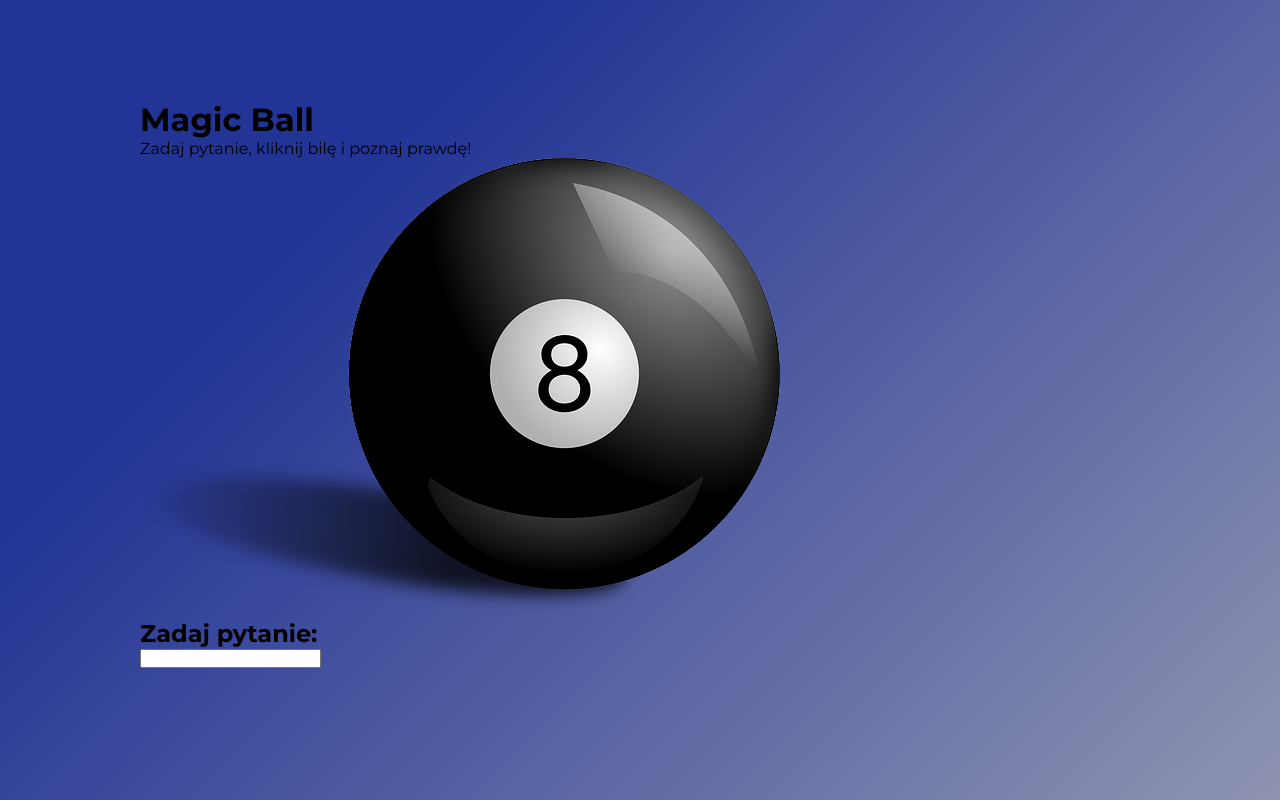
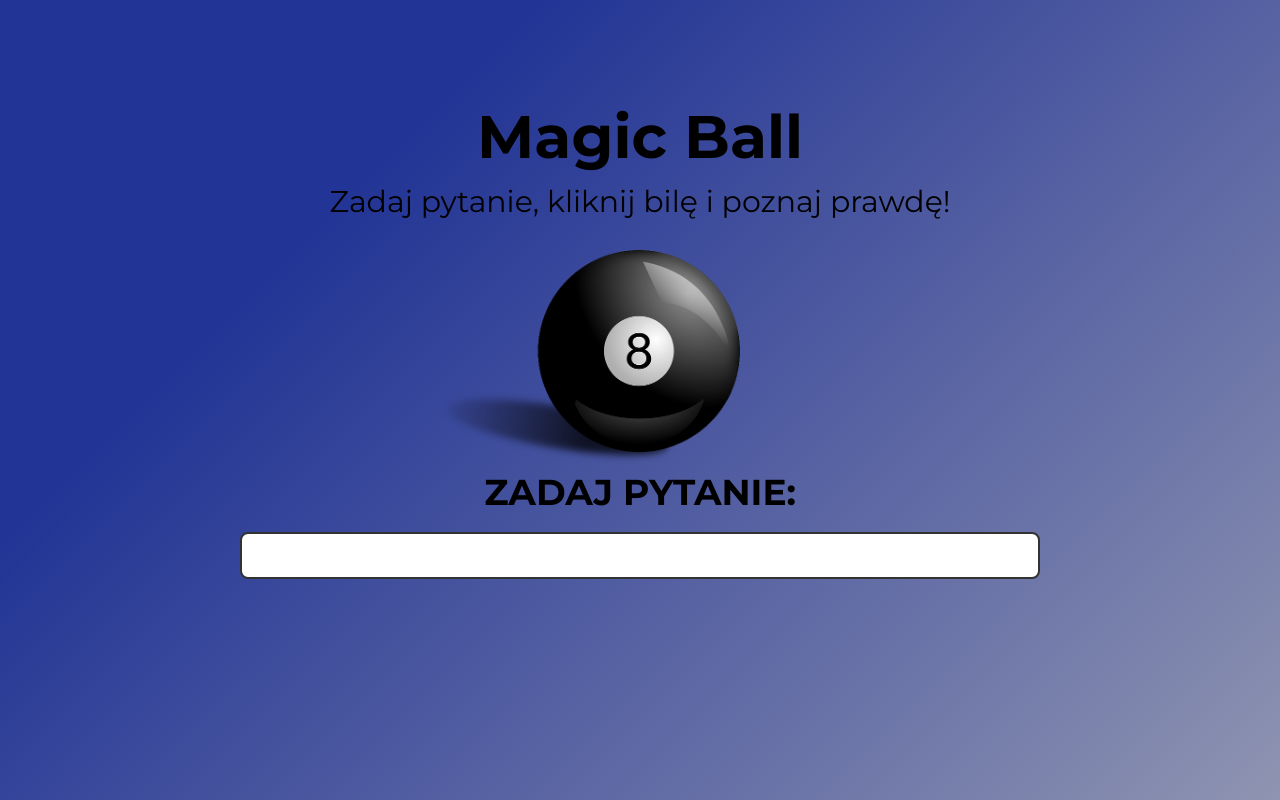
Before and after one commit to tenpiotrekkonieczny/magic8ball, a website: page index.html in a window 1280 px wide. Drawn offline with Linux system fonts and the light colour scheme.

Commit message:
page styling in css

```diff
--- a/style.css
+++ b/style.css
@@ -20,3 +20,86 @@ body {
 	width: 1000px;
 	height: 600px;
 }
+
+.info {
+	text-align: center;
+	font-size: 30px;
+}
+
+.info h1 {
+	margin-bottom: 10px;
+	font-size: 60px;
+}
+
+.ball-img {
+	position: relative;
+	height: 250px;
+}
+
+.ball-img img {
+	position: absolute;
+	top: 30px;
+	left: 300px;
+	width: 300px;
+	cursor: pointer;
+}
+
+.question-area {
+	display: flex;
+	justify-content: center;
+	align-items: center;
+	flex-direction: column;
+	font-size: 24px;
+}
+
+.question-area h2 {
+	margin-bottom: 18px;
+	font-size: 36px;
+	text-transform: uppercase;
+}
+
+.question-area input {
+	padding: 10px 20px;
+	width: 80%;
+	font-size: 20px;
+	border: 2px solid #333;
+	border-radius: 8px;
+}
+
+.question-area .answer {
+	margin-top: 30px;
+}
+
+.question-area .answer span {
+	font-weight: bold;
+}
+
+.question-area .error {
+	font-weight: bold;
+	color: #3add8c;
+}
+
+.shake-animation {
+	animation: shake 1s 1;
+}
+
+@keyframes shake {
+	0% {
+		left: 290px;
+	}
+	20% {
+		left: 340px;
+	}
+	40% {
+		left: 290px;
+	}
+	60% {
+		left: 340px;
+	}
+	80% {
+		left: 290px;
+	}
+	100% {
+		left: 340px;
+	}
+}
```
